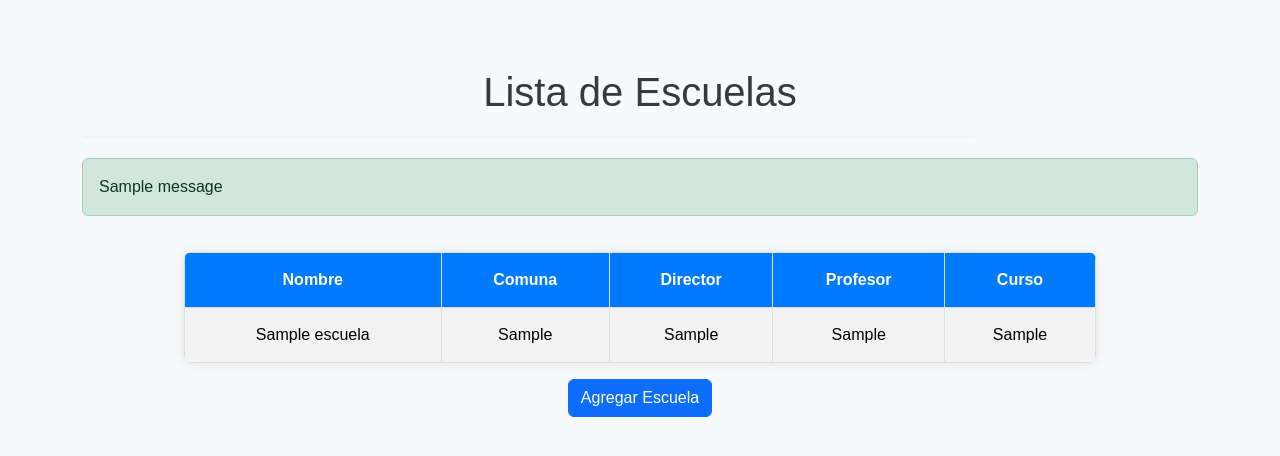
After one commit to KiwiCodex/flask-plantas, a Flask app: page /escuelas in a window 1280 px wide. The commit adds this page. Shown: the top 456 px of the page. Run offline with Flask 3, Linux system fonts and the light colour scheme; tables that the repository leaves empty hold one stand-in row (values such as "Sample post"); one stand-in notice (Sample message) is shown.

Commit message:
Se pueden agregar escuelas

```diff
--- a/app/routes.py
+++ b/app/routes.py
@@ -15,11 +15,16 @@ def index():
     modulos = ModuloEscolar.query.all()  # Obtener todos los módulos
     return render_template('index.html', modulos=modulos)
 
-@main.route('/escuela', methods=['GET', 'POST'])
-def crear_escuela():
+@main.route('/escuelas')
+def escuela_lista():
+    escuelas = Escuela.query.all()  # Obtener todas las escuelas de la BD
+    return render_template('escuela_lista.html', escuelas=escuelas)
+
+@main.route('/escuela/crear', methods=['GET', 'POST'])
+def escuela_crear():
     if request.method == 'POST':
         try:
-            data = request.form  # Ahora viene desde el formulario HTML
+            data = request.form  # Datos desde el formulario HTML
 
             nombre = data.get("nombre")
             coordenadas_wkt = COLEGIOS.get(nombre)
@@ -30,14 +35,26 @@ def crear_escuela():
 
             if not coordenadas_wkt:
                 flash("Colegio no válido", "danger")
-                return redirect(url_for('main.crear_escuela'))
+                return redirect(url_for('main.escuela_crear'))
 
             # Convertir WKT a objeto POINT
             lon, lat = coordenadas_wkt.replace("POINT (", "").replace(")", "").strip().split()
-            lon = round(float(lon.strip().rstrip(',')), 6)  # Eliminar espacios y coma extra
-            lat = round(float(lat.strip().rstrip(',')), 6)  # Eliminar espacios y coma extra
+            lon = round(float(lon.strip().rstrip(',')), 6)
+            lat = round(float(lat.strip().rstrip(',')), 6)
             point_geom = from_shape(Point(lon, lat))
 
+            # Verificar si ya existe una escuela con los mismos datos excepto el curso
+            escuela_existente = Escuela.query.filter_by(
+                nombre=nombre,
+                coordenadas=point_geom,
+                comuna=comuna,
+                director=director,
+                profesor=profesor
+            ).first()
+
+            if escuela_existente and escuela_existente.curso == curso:
+                flash("Ya existe una escuela con los mismos datos y curso. Cambie al menos un campo.", "danger")
+                return redirect(url_for('main.escuela_crear'))
 
             # Crear la nueva escuela
             nueva_escuela = Escuela(
@@ -53,14 +70,15 @@ def crear_escuela():
             db.session.commit()
 
             flash("Escuela creada correctamente", "success")
-            return redirect(url_for('main.index'))
+            return redirect(url_for('main.escuela_lista'))
 
         except Exception as e:
             db.session.rollback()
             flash(f"Error: {str(e)}", "danger")
-            return redirect(url_for('main.crear_escuela'))
+            return redirect(url_for('main.escuela_crear'))
 
-    return render_template('create_escuela.html', COLEGIOS=COLEGIOS)  # Enviar datos al template
+    return render_template('escuela_crear.html', COLEGIOS=COLEGIOS)
+
 
 
 @main.route('/api/datos')
--- a/app/templates/create_escuela.html
+++ b/app/templates/escuela_crear.html
@@ -39,7 +39,7 @@
             {% endif %}
         {% endwith %}
 
-        <form action="{{ url_for('main.crear_escuela') }}" method="POST">
+        <form action="{{ url_for('main.escuela_crear') }}" method="POST">
             <!-- Campo de búsqueda con pantalla desplegable -->
             <div class="mb-3 position-relative">
                 <label for="nombre" class="form-label">Nombre de la Escuela</label>
--- /dev/null
+++ b/app/templates/escuela_lista.html
@@ -0,0 +1,53 @@
+<!DOCTYPE html>
+<html lang="es">
+<head>
+    <meta charset="UTF-8">
+    <title>Lista de Escuelas</title>
+    <link href="https://cdn.jsdelivr.net/npm/bootstrap@5.3.0-alpha1/dist/css/bootstrap.min.css" rel="stylesheet">
+    <link href="{{ url_for('static', filename='css/lista.css') }}" rel="stylesheet">
+</head>
+<body>
+    <div class="container mt-5">
+        <h1>Lista de Escuelas</h1>
+        <hr>
+
+        <!-- Mostrar mensajes flash -->
+        {% with messages = get_flashed_messages(with_categories=true) %}
+            {% if messages %}
+                {% for category, message in messages %}
+                    <div class="alert alert-{{ category }}">{{ message }}</div>
+                {% endfor %}
+            {% endif %}
+        {% endwith %}
+
+        <div class="row justify-content-center">
+            <table class="table table-striped table-responsive">
+                <thead class="table-dark">
+                    <tr>
+                        <th>Nombre</th>
+                        <th>Comuna</th>
+                        <th>Director</th>
+                        <th>Profesor</th>
+                        <th>Curso</th>
+                    </tr>
+                </thead>
+                <tbody>
+                    {% for escuela in escuelas %}
+                    <tr>
+                        <td>{{ escuela.nombre }}</td>
+                        <td>{{ escuela.comuna }}</td>
+                        <td>{{ escuela.director }}</td>
+                        <td>{{ escuela.profesor }}</td>
+                        <td>{{ escuela.curso }}</td>
+                    </tr>
+                    {% endfor %}
+                </tbody>
+            </table>
+        </div>
+        <div class="d-flex justify-content-center">
+            <!-- Botón para agregar una nueva escuela -->
+            <a href="{{ url_for('main.escuela_crear') }}" class="btn btn-primary">Agregar Escuela</a>
+        </div>
+    </div>
+</body>
+</html>
--- a/app/templates/index.html
+++ b/app/templates/index.html
@@ -9,7 +9,7 @@
 <body>
     <h1>Lista de Módulos Escolares</h1>
     <hr>
-    <a href="{{ url_for('main.crear_escuela') }}" class="add-plant-button">Agregar Escuela</a>
+    <a href="{{ url_for('main.escuela_lista') }}" class="add-plant-button">Lista de Escuelas</a>
     <table class="table">
         <thead>
             <tr>
```
